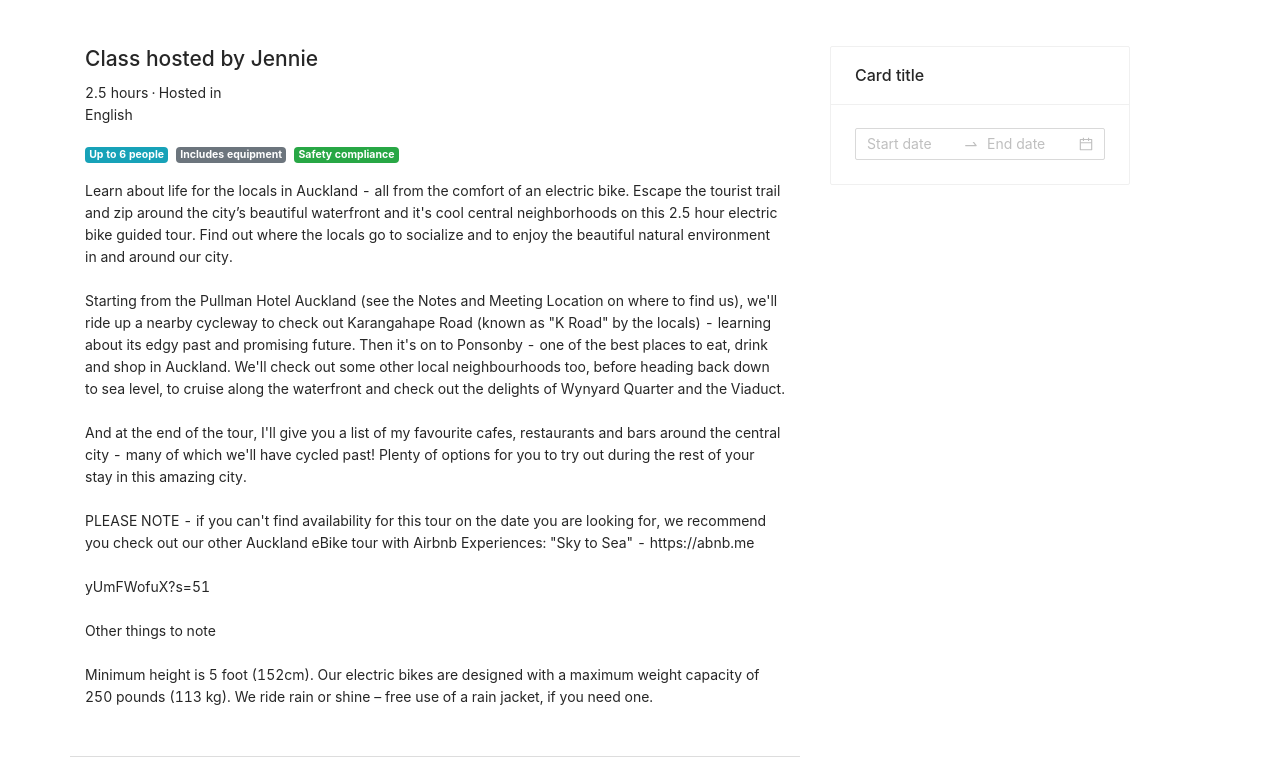
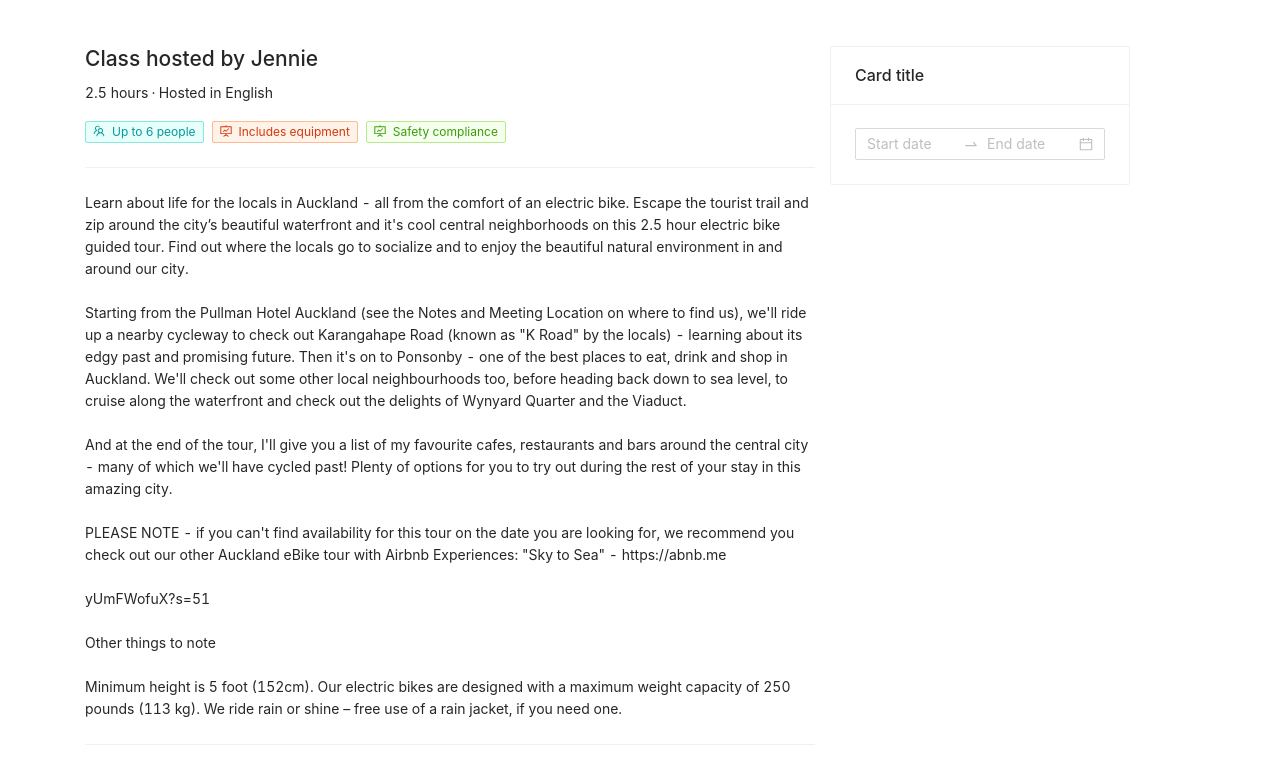
Before and after one commit to enRose/RemoteAssembly, a React (Create React App) app in the folder client/: page /listings/1 in a window 1280 px wide. Shown: the part 400-1160 px from the top of the page. Built offline with nearby package versions, Linux system fonts and the light colour scheme; no server answers.

Commit message:
change to use ant tag

```diff
--- a/client/src/listing-detail/index.js
+++ b/client/src/listing-detail/index.js
@@ -7,7 +7,15 @@ import { ImageCarouselModal } from './component/image-carousel/image-carousel'
 import classNames from 'classnames/bind'
 import { AvatarInitials } from './component/avatar-initials'
 import { ReviewModal } from './component/review-modal/review-modal'
-import { DatePicker, Space, Card, Affix } from 'antd'
+import { DatePicker, Divider, Card, Affix, Tag } from 'antd'
+import {
+  TeamOutlined,
+  FundProjectionScreenOutlined,
+  CloseCircleOutlined,
+  ExclamationCircleOutlined,
+  ClockCircleOutlined,
+  MinusCircleOutlined,
+} from '@ant-design/icons';
 
 const { RangePicker } = DatePicker
 
@@ -109,12 +117,11 @@ export const ListingDetail = () => {
           </Col>
         </Row>
 
-
         <Row className={css['spacing-md']} >
           <Col>
             <h4 >Class hosted by {experience.host.firstName}</h4>
             <Row>
-              <Col sm={3}>
+              <Col>
                 <span>{experience.course.durationPerClass}</span>
                 <span style={{ marginRight: '.2rem', marginLeft: '.2rem' }} aria-hidden="true">·</span>
                 <span>Hosted in {experience.course.hostedIn}</span>
@@ -122,25 +129,24 @@ export const ListingDetail = () => {
             </Row>
             <Row className={css['spacing-sm']}>
               <Col>
-                <div>
-                  <Badge className={`${css['badge-icon']}`} variant="info">
-                    Up to {experience.course.studentCapacity} people
-                  </Badge>
-                  <Badge className={css['badge-icon']} variant="secondary">
-                    <span>Includes equipment</span>
-                  </Badge>
-                  <Badge className={css['badge-icon']} variant="success">
-                    <span>Safety compliance</span>
-                  </Badge>
-                </div>
+                <Tag icon={<TeamOutlined />} color="cyan">
+                  Up to {experience.course.studentCapacity} people
+                </Tag>
+                <Tag icon={<FundProjectionScreenOutlined />} color="volcano">
+                  Includes equipment
+                </Tag>
+                <Tag icon={<FundProjectionScreenOutlined />} color="green">
+                  Safety compliance
+                </Tag>
               </Col>
             </Row>
-
-            <Row className={`${css['spacing-sm']} ${css['divider-bottom']}`}>
+            <Divider />
+            <Row className={`${css['spacing-sm']}`}>
               <Col>
                 <div style={{ whiteSpace: 'pre-line' }}> {experience.course.description}</div>
               </Col>
             </Row>
+            <Divider />
           </Col>
 
           <Col md={4}>
@@ -176,7 +182,7 @@ export const ListingDetail = () => {
             <span style={{ marginLeft: '1rem' }}><i class="bi bi-person-plus"></i> Member since {experience.host.memberSince}</span>
           </Col>
         </Row>
-        <Row className={`${css['spacing-sm']} ${css['divider-bottom']}`}>
+        <Row className={`${css['spacing-sm']}`}>
           <Col>
             <p>{experience.host.bio}</p>
             <Button variant="outline-secondary"
--- a/client/src/listing-detail/listing-detail-style.module.css
+++ b/client/src/listing-detail/listing-detail-style.module.css
@@ -99,7 +99,6 @@
   padding-bottom: 3rem;
 }
 
-.scrollable-container {
-  height: 100px;
-  overflow-y: scroll;
+svg {
+  vertical-align: baseline;
 }
```
